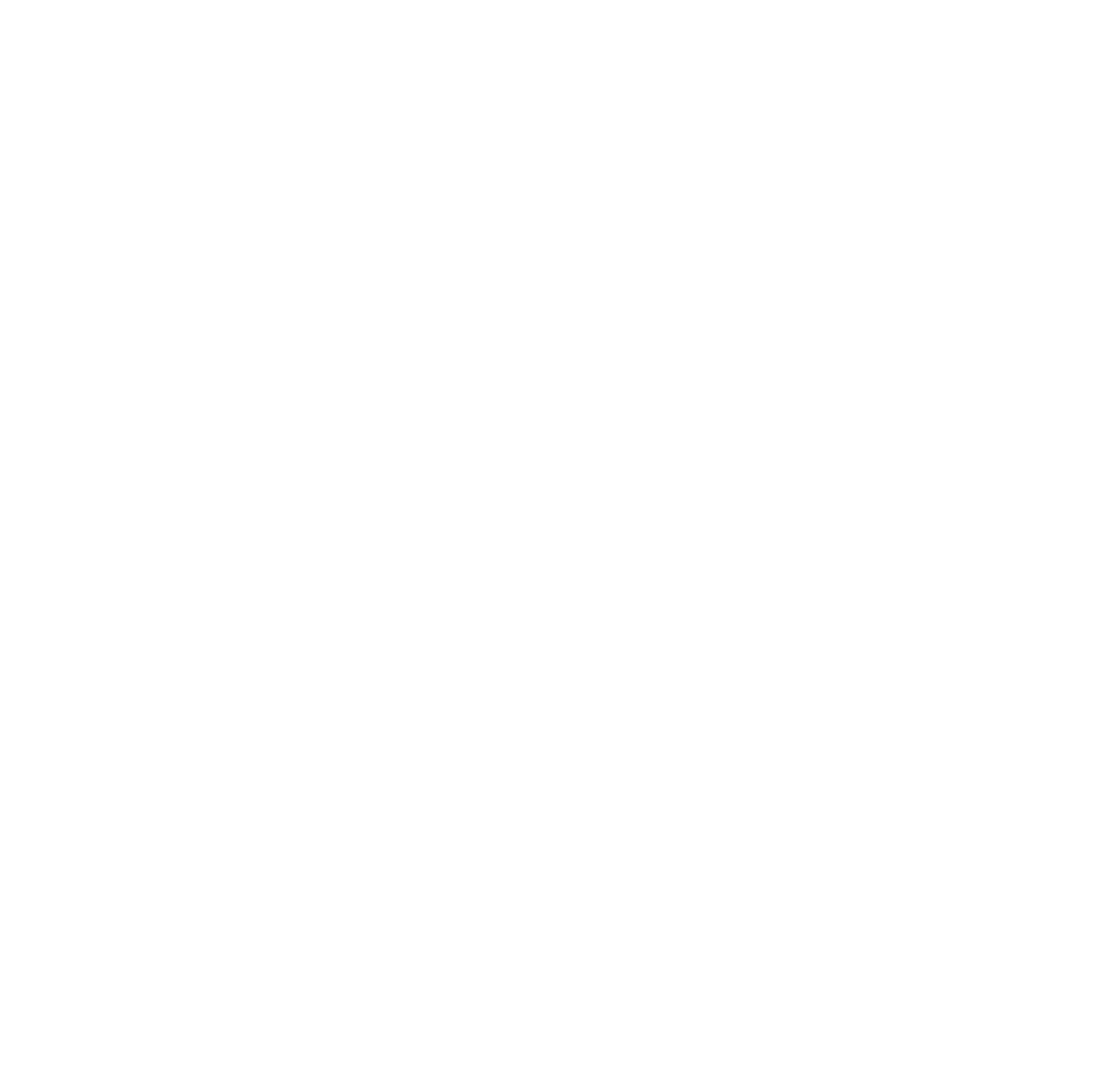
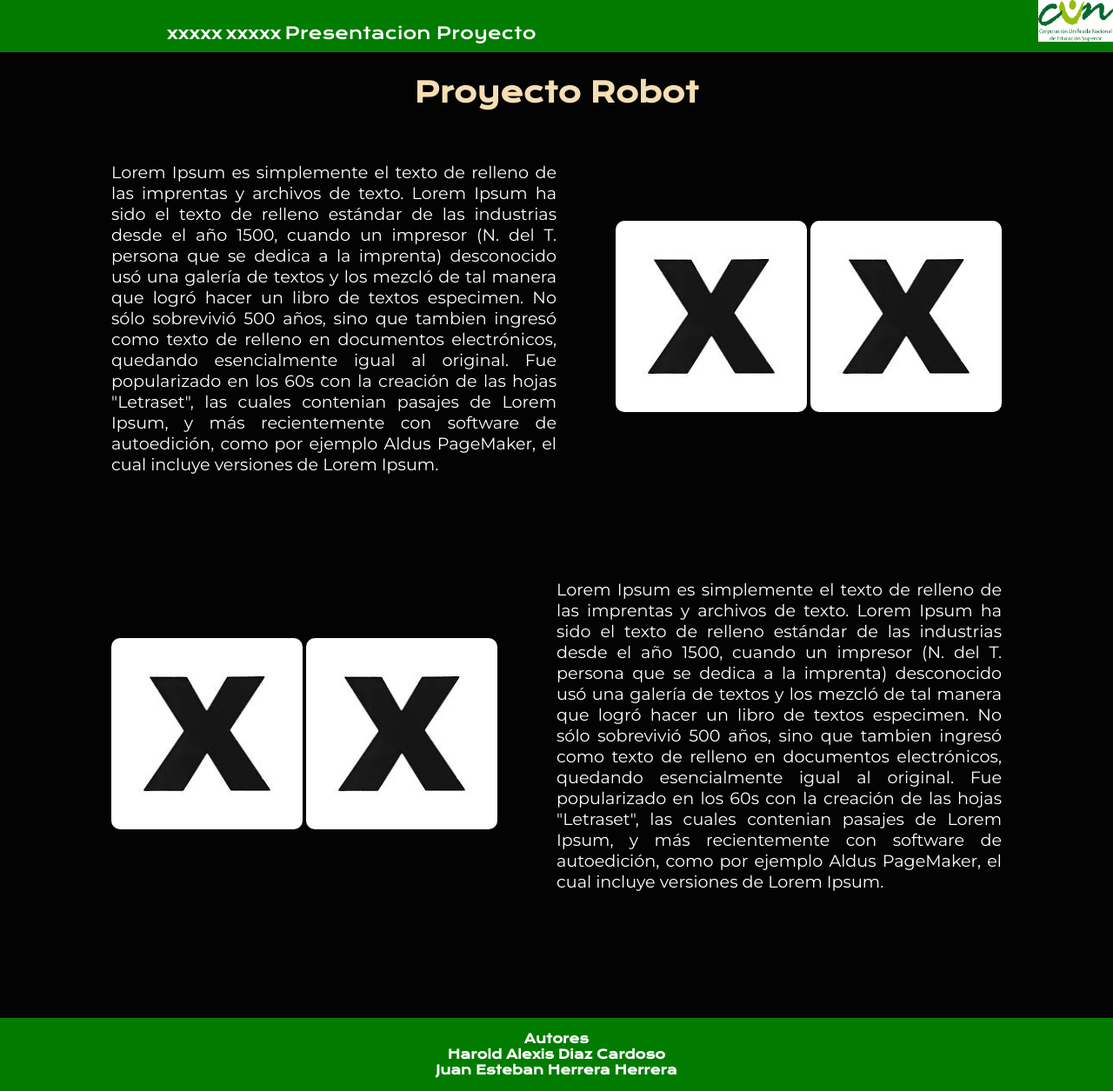
Before and after one commit to JuanEstebanHerreraH/Proyecto_TSG_CUN, a plain HTML site: page PaginaDos.html in a window 1280 px wide. Shown: the whole page at 87% size. Before the commit the page ends 800 px from the top, so only its background shows below. Drawn offline with nearby package versions, Linux system fonts and the light colour scheme.

Commit message:
Aplicacion de IA segundaPag Terminar

```diff
--- /dev/null
+++ b/Assets/styleDos.css
@@ -0,0 +1,94 @@
+@import url('https://fonts.googleapis.com/css2?family=Krona+One&family=Montserrat:wght@400;600&display=swap');
+* {
+    margin: 0;
+    padding: 0;
+    box-sizing: border-box;
+}
+:root {
+    --color-fondo: #030303;
+    --color-letras: white;
+    --color-footer_header: #027c00;
+    --color-letras_footer_header: #ffffff;
+    --color-hover: #272727;
+    --fuente-krona: 'Krona One', sans-serif;
+    --fuente-montserrat: 'Montserrat', sans-serif;
+}
+html, body {
+    height: 100%;
+}
+
+body {
+    display: flex;
+    flex-direction: column;
+    min-height: 100vh;
+    color: var(--color-letras, #fff);
+    background: var(--color-fondo, #000);
+}
+
+.main {
+    flex: 1;
+    padding: 2% 10%;
+}
+
+.titulo {
+    text-align: center;
+    color: wheat;
+    font-size: xx-large;
+    margin-bottom: 60px;
+    font-family: var(--fuente-krona);
+}
+
+
+.seccionUno {
+    display: flex;
+    justify-content: space-between;
+    align-items: center;
+    gap: 60px;
+    margin-bottom: 120px;
+}
+
+.textoUno {
+    flex: 1;
+    max-width: 50%;
+    text-align: justify;
+    font-size: 1.2rem;
+    font-family: var(--fuente-montserrat);
+}
+
+.ImagenPag2 img {
+    width: 220px;
+    height: auto;
+    border-radius: 10px;
+}
+
+.seccionDos {
+    display: flex;
+    justify-content: space-between;
+    align-items: center;
+    gap: 60px;
+    margin-bottom: 120px;
+    flex-direction: row-reverse;
+}
+
+.textoDos {
+    flex: 1;
+    max-width: 50%;
+    text-align: justify;
+    font-size: 1.2rem;
+    font-family: var(--fuente-montserrat);
+}
+
+.ImagenPag2_2 img {
+    width: 220px;
+    height: auto;
+    border-radius: 10px;
+}
+
+footer {
+    padding: 15px;
+    text-align: center;
+    background-color: var(--color-footer_header, #111);
+    color: white;
+    font-size: 0.9rem;
+    margin-top: auto;
+}
--- a/Assets/style.css
+++ b/Assets/stylePrincipal.css
@@ -13,7 +13,6 @@
     --fuente-krona: 'Krona One', sans-serif;
     --fuente-montserrat: 'Montserrat', sans-serif;
 }
-
 header {
     padding: 2% 0% 0% 15%;
     background-color: var(--color-footer_header);
@@ -27,7 +26,6 @@ header {
     align-items: center;
     margin-top: 50px;
 }
-
 .imagenes img {
     width: 210px;
     height: 210px;
--- a/PaginaDos.html
+++ b/PaginaDos.html
@@ -0,0 +1,54 @@
+<!DOCTYPE html>
+<html lang="es">
+<head>
+    <meta charset="UTF-8">
+    <meta name="viewport" content="width=device-width, initial-scale=1.0">
+    <title>Proyecto</title>
+    <link rel="stylesheet" href="Assets/stylePrincipal.css">
+    <link rel="stylesheet" href="Assets/styleDos.css">
+</head>
+<header>
+<nav >
+    <a class="Links_Paginas"href="PaginaCuatro.html">xxxxx</a>
+    <a class="Links_Paginas"href="PaginaTres.html">xxxxx</a>
+    <a class="Links_Paginas"href="PaginaInicial.html">Presentacion Proyecto</a>
+    <a href="https://cun.edu.co/" >
+    <img class="ImagenHeader"src="./Assets/Images/CUN.png" alt="imagen click cun">
+    </a>
+</nav>
+
+</header>
+<body>
+    <main class="main">
+        <h1 class="titulo">Proyecto Robot</h1>
+        <section class="seccionUno">
+            <p class="textoUno">
+Lorem Ipsum es simplemente el texto de relleno de las imprentas y archivos de texto. Lorem Ipsum ha sido el texto de relleno estándar de las industrias desde el año 1500, cuando un impresor (N. del T. persona que se dedica a la imprenta) desconocido usó una galería de textos y los mezcló de tal manera que logró hacer un libro de textos especimen. No sólo sobrevivió 500 años, sino que tambien ingresó como texto de relleno en documentos electrónicos, quedando esencialmente igual al original. Fue popularizado en los 60s con la creación de las hojas "Letraset", las cuales contenian pasajes de Lorem Ipsum, y más recientemente con software de autoedición, como por ejemplo Aldus PageMaker, el cual incluye versiones de Lorem Ipsum.
+            </p>
+            <div class="ImagenPag2">
+                <img src="Assets/Images/Null.jpeg" alt="Imagen 1">
+                <img src="Assets/Images/Null.jpeg" alt="Imagen 1">
+            </div>
+        </section>
+
+        <section class="seccionDos">
+            <p class="textoDos">
+                Lorem Ipsum es simplemente el texto de relleno de las imprentas y archivos de texto. Lorem Ipsum ha sido el texto de relleno estándar de las industrias desde el año 1500, cuando un impresor (N. del T. persona que se dedica a la imprenta) desconocido usó una galería de textos y los mezcló de tal manera que logró hacer un libro de textos especimen. No sólo sobrevivió 500 años, sino que tambien ingresó como texto de relleno en documentos electrónicos, quedando esencialmente igual al original. Fue popularizado en los 60s con la creación de las hojas "Letraset", las cuales contenian pasajes de Lorem Ipsum, y más recientemente con software de autoedición, como por ejemplo Aldus PageMaker, el cual incluye versiones de Lorem Ipsum.
+            </p>
+            <div class="ImagenPag2_2">
+                <img src="Assets/Images/Null.jpeg" alt="Imagen 2">
+                <img src="Assets/Images/Null.jpeg" alt="Imagen 1">
+            </div>
+        </section>
+    </main>
+
+</body>
+
+<footer>
+        <strong>
+            <p>Autores</p>
+        <p>Harold Alexis Diaz Cardoso</p>
+        <p>Juan Esteban Herrera Herrera</p>
+        </strong>
+</footer>
+</html>
```
Also changed, not shown: PaginaInicial.html (+1 -1 lines).
